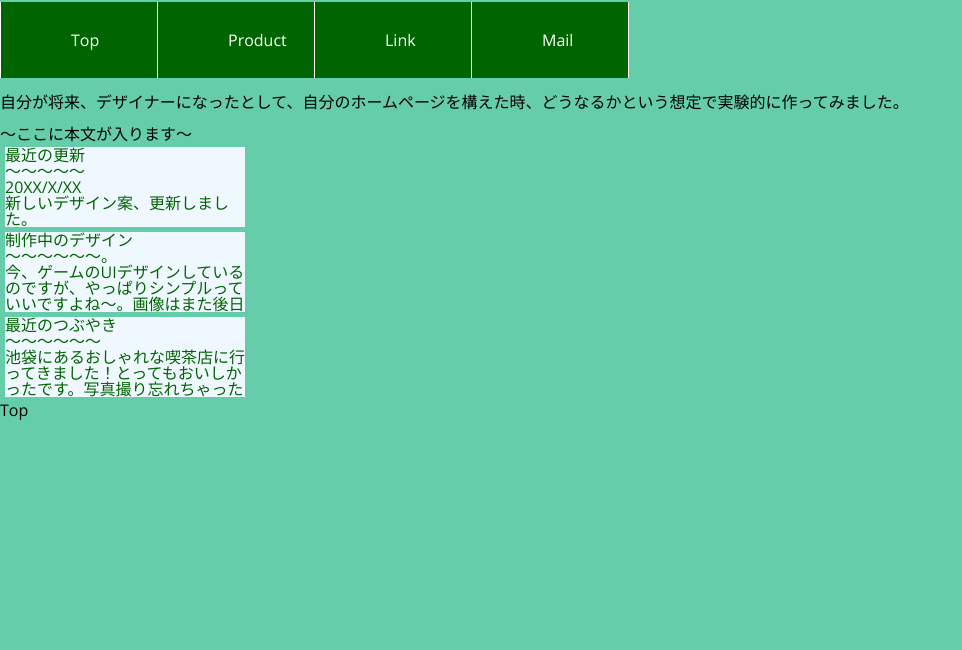
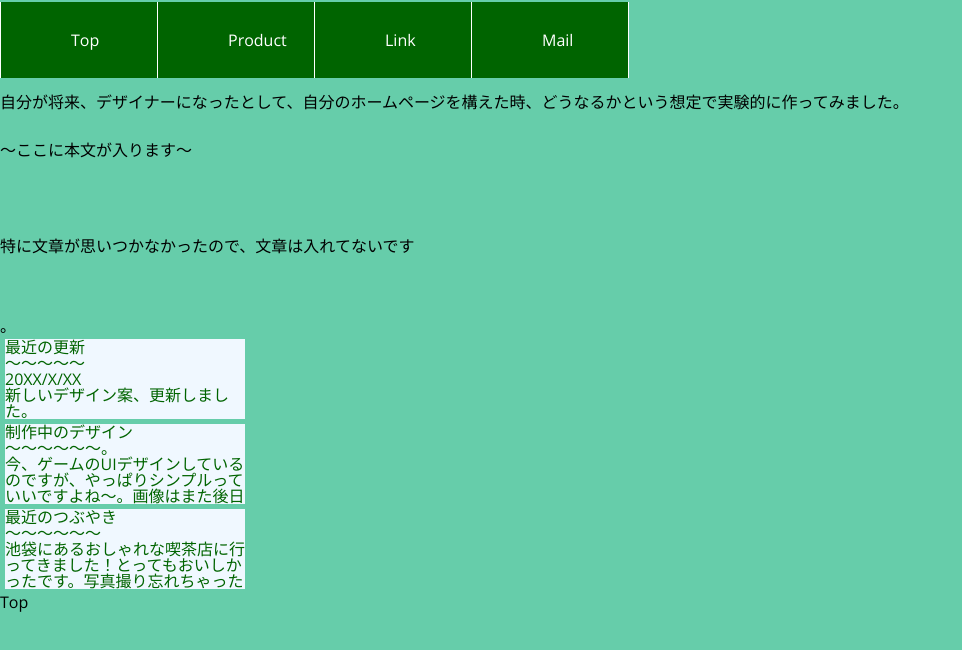
Before and after one commit to Nuyj/web1, a plain HTML site: page index.html in a window 1280 px wide. Shown: the part 78-728 px from the top of the page, without its empty margins (0-962 px from the left). Drawn offline with nearby package versions, Linux system fonts and the light colour scheme.

Commit message:
Update index.html

```diff
--- a/index.html
+++ b/index.html
@@ -18,44 +18,8 @@
      </nav>
         <section id="main1">
       <br><p>自分が将来、デザイナーになったとして、自分のホームページを構えた時、どうなるかという想定で実験的に作ってみました。</p></br>
-      <p>
-
-
-
-
-
-
-
-
-
-
-
-
-
-
-
-
-
-
-                                                 ～ここに本文が入ります～
-
-
-
-
-
-
-
-
-
-
-
-
-
-
-
-
-
-                                                                                                                             </p>
+      <p><br>～ここに本文が入ります～</br>
+        <br> <br> <br> <br> <br>特に文章が思いつかなかったので、文章は入れてないです</br> </br> </br> </br> </br>。</p>
      </section>
      <article class="box">
       <p>最近の更新</p>
```
